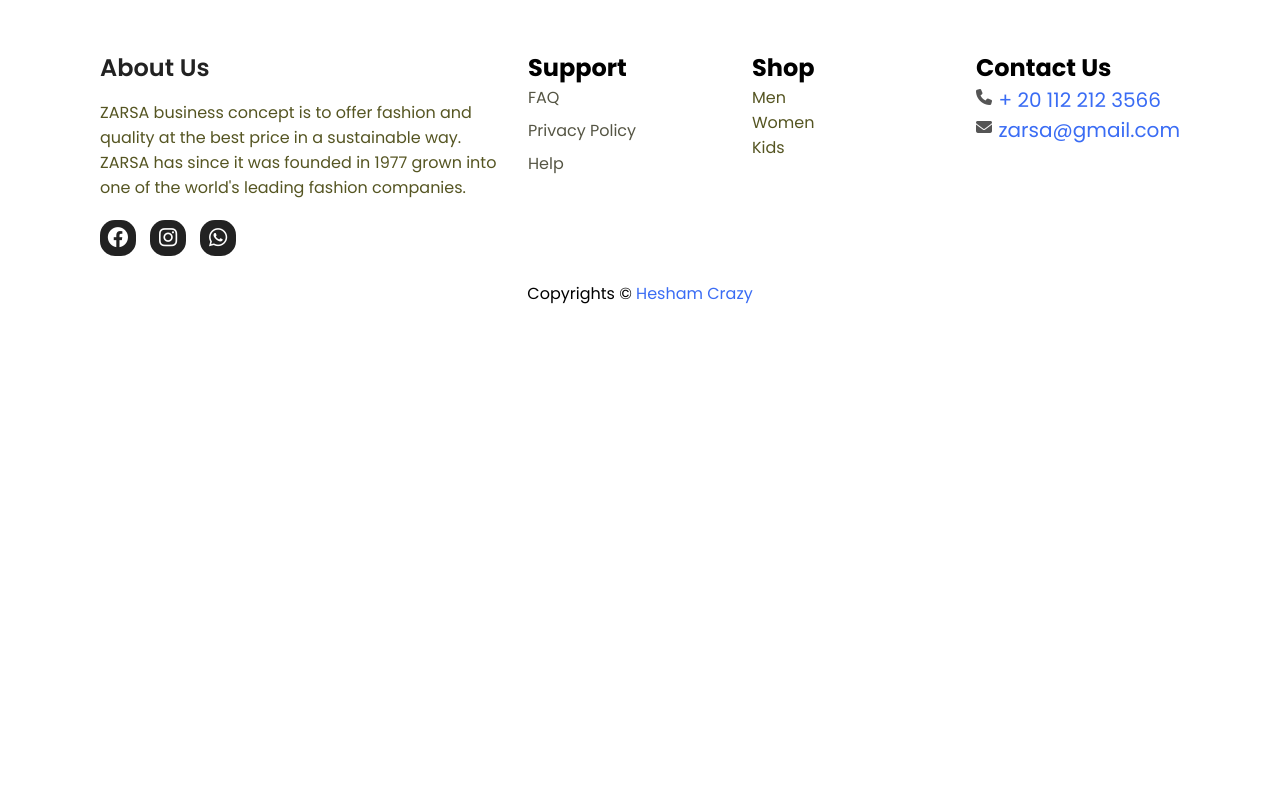
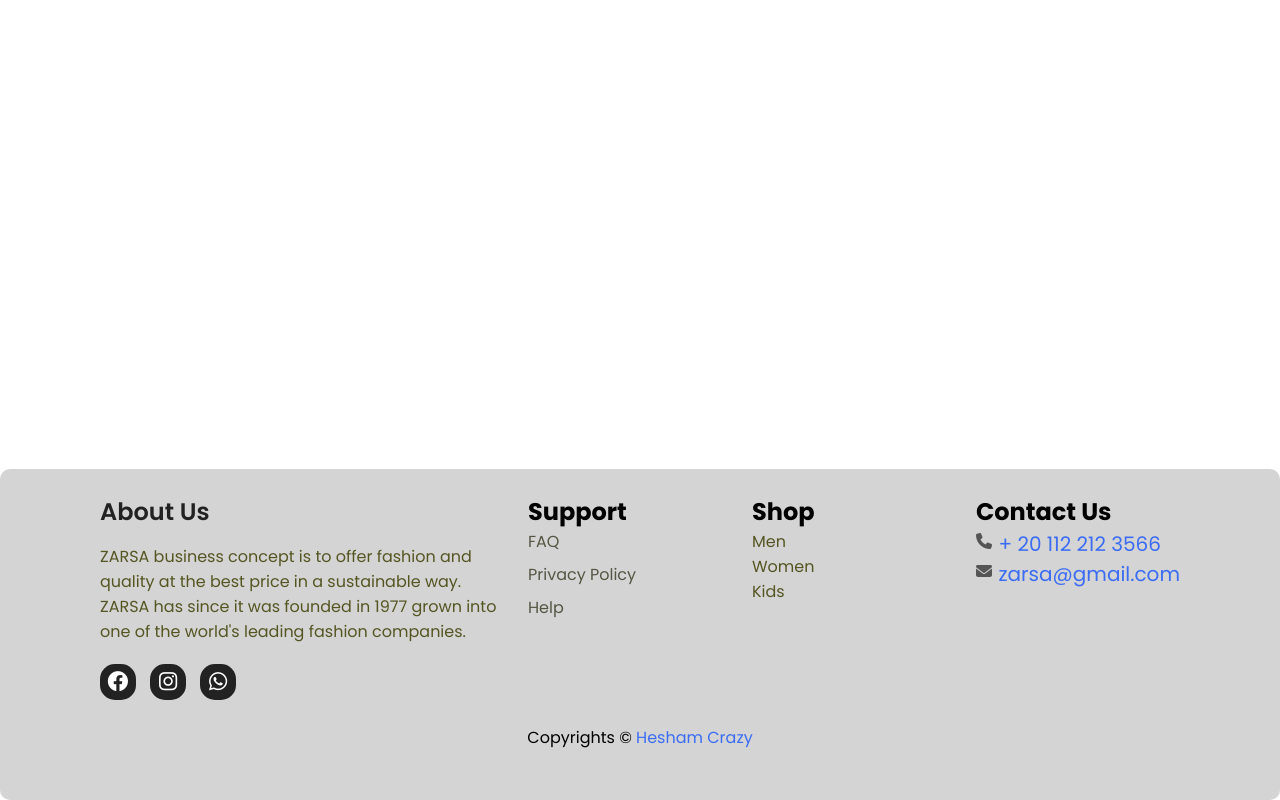
Before and after one commit to heshamcrazy1910/footer-2, a plain HTML site: page index.html in a window 1280 px wide. Drawn offline with nearby package versions, Linux system fonts and the light colour scheme.

Commit message:
Update style.css

```diff
--- a/style.css
+++ b/style.css
@@ -11,12 +11,19 @@
 }
 
 /* ********************************* */
+body{
+  min-height: 100vh;
+  display: grid;
+  justify-content: end;
+  align-content: end;
+}
 footer{
-  position: relative;
+border-radius:10px ;
+ position: relative;
   width: 100%;
   height: auto;
-  padding: 50px 100px;
-  background-color: #fff;
+  padding: 25px 100px;
+  background-color: #d4d4d4;
 }
 footer .container{
   width: 100%;
```
